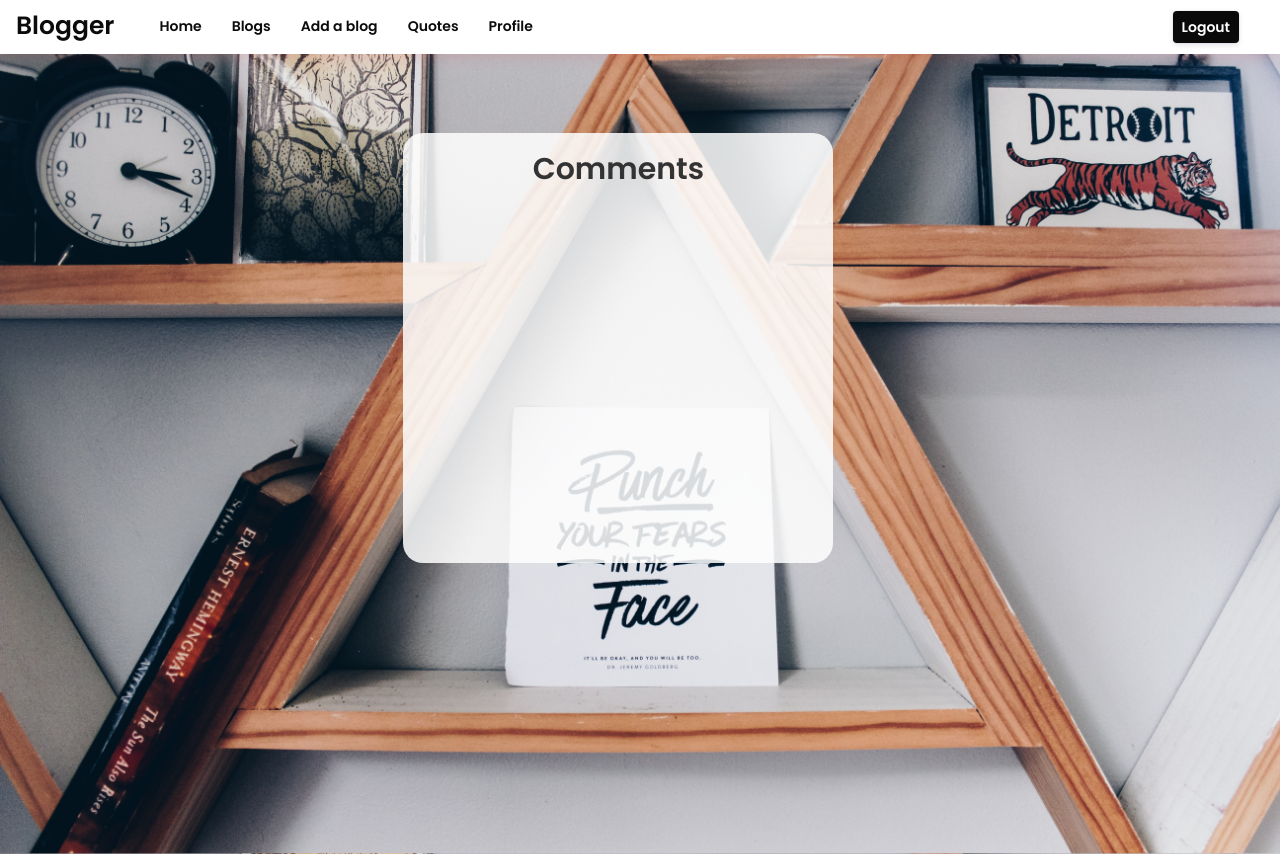
After one commit to felkiriinya/Blogger-App, a Flask app: page /view_comments/1 in a window 1280 px wide. The commit adds this page. Run offline with Flask 2, Linux system fonts and the light colour scheme; the visitor is signed in with stand-in values (Sample User, id 1); data comes from the database, SQL or seed files in the repository; data that the repository does not hold is empty; some libraries are stand-ins or nearby versions.

Commit message:
allow a user to add a comment

```diff
--- a/app/main/views.py
+++ b/app/main/views.py
@@ -108,24 +108,31 @@ def new_blog():
 
     return render_template('add_blog.html',form=form, title = title)
 
+@main.route('/view_comments/<id>')
+@login_required
+def view_comments(id):
+    comment = Comment.get_comments(id)
+    title = 'View Comments'
+    return render_template('comment.html', comment=comment, title=title)
 
 @main.route('/comment/new/<int:blog_id>', methods = ['GET','POST'])
-
+@login_required
 def new_comment(blog_id):
     form = CommentForm()
-    blog=Blog.query.get(blog_id)
+    title = 'Add a comment'
+    blog = Blog.query.filter_by(id=blog_id).first()
     if form.validate_on_submit():
         comment = form.comment.data
 
-        new_comment = Comment(comment = comment,blog_id = blog_id, user_id = current_user._get_current_object().id)
+        new_comment = Comment(comment = comment,blog_id = blog_id, user_id=current_user.id)
         db.session.add(new_comment)
         db.session.commit()
 
 
-        return redirect(url_for('.new_comment', blog_id= blog_id))
+        return redirect(url_for('.view_comments', id= blog.id))
 
-    all_comments = Comment.query.filter_by(blog_id = blog_id).all()
-    return render_template('add_comment.html', form = form, comment = all_comments, blog = blog )
+
+    return render_template('add_comment.html', form = form,blog = blog,title=title  )
 
 @main.route('/blog/<blog_id>/update', methods = ['GET','POST'])
 
--- a/app/models.py
+++ b/app/models.py
@@ -86,6 +86,11 @@ class Comment(db.Model):
         comment = Comment.query.all(id=id)
         return comment
 
+    @classmethod
+    def get_comments(cls,id):
+        comments = Comment.query.filter_by(blog_id=id).all()
+        return comments
+
 
     def __repr__(self):
         return f"Comment : id: {self.id} comment: {self.comment}"
--- a/app/static/css/blogs.css
+++ b/app/static/css/blogs.css
@@ -10,6 +10,16 @@ body{
     background-attachment: fixed;
     overflow-x: hidden;
 
+}
+.comment{
+  margin-top: 6%;
+
+    width: 430px;
+    height: 430px;
+    left: 200px;
+
+    background: rgba(255, 255, 255, 0.85);
+    border-radius: 20px;
 }
 .card {
     /*animates card elements*/
--- a/app/templates/blogs.html
+++ b/app/templates/blogs.html
@@ -31,9 +31,10 @@
 
 
                 {% endif %}
+                <a href="{{url_for('main.new_comment',blog_id = blog.id)}}" class="btn btn-sm "style="border-radius: 5px; background-color: rgb(10, 10, 10); color: white;">Add a Comment</a>
+                <a href="/view_comments/{{blog.id}}" class="btn btn-sm" style="border-radius: 5px; background-color: rgb(10, 10, 10); color: white;">View Comments</a>
+                <footer class="blockquote-footer">
 
-                <footer class="blockquote-footer">
-                    <!-- <a href="{{url_for('main.new_comment',blog_id = blog.id)}}" class="btn btn-info"> Add a comment</a> -->
                     <cite title="Source Title" style="color: black; font-size:1.2rem ;" >{{ blog.user.username }}</cite>
                     <small style="float:right; font-size:0.9rem;">{{ blog.posted_on.strftime('%d-%m-%Y') }}</small>
                 </footer>
--- /dev/null
+++ b/app/templates/comment.html
@@ -0,0 +1,28 @@
+{% extends 'base.html' %}
+{% import 'bootstrap/wtf.html' as wtf %}
+
+{% block styles%}
+{{ super() }}
+<link rel="stylesheet" href="{{url_for('static',filename='css/blogs.css')}}" type="text/css">
+{% endblock styles%}
+
+{% block content %}
+<div class="container">
+    <div class="row">
+      <div class="col-md-2"></div>
+      <div class="col-md-8 comment">
+          <h2 class="text-center" style=" font-family: 'Poppins', sans-serif;">Comments</h2>
+          {% for comment in comment %}
+          <h2 class="text-center" style="font-size:1.5rem; font-family: 'Poppins', sans-serif; ">{{comment.comment}}</h2>
+          <p style="font-size: 1.3rem;" class="text-center">Posted
+            By:{{comment.user.username}}</p>
+            {% endfor %}
+
+
+
+      </div>
+      <div clas="col-md-2"> </div>
+    </div>
+  </div>
+</div>
+{% endblock %}
--- a/app/templates/loggedin.html
+++ b/app/templates/loggedin.html
@@ -1 +1,5 @@
 {% extends 'base.html' %}
+{% block styles%}
+{{ super() }}
+<link rel="stylesheet" href="{{url_for('static',filename='css/blogs.css')}}" type="text/css">
+{% endblock styles%}
--- a/manage.py
+++ b/manage.py
@@ -5,9 +5,9 @@ from  flask_migrate import Migrate, MigrateCommand
 
 # Creating app instance
 # app = create_app('production')
-# app = create_app('development')
+app = create_app('development')
 
-app = create_app('test')
+# app = create_app('test')
 
 manager = Manager(app)
 manager.add_command('server',Server)
```
Also changed, not shown: app/static/css/login.css (+27 -2 lines), app/templates/add_comment.html (+15 -12 lines), app/templates/macros.html (+13 -20 lines).
